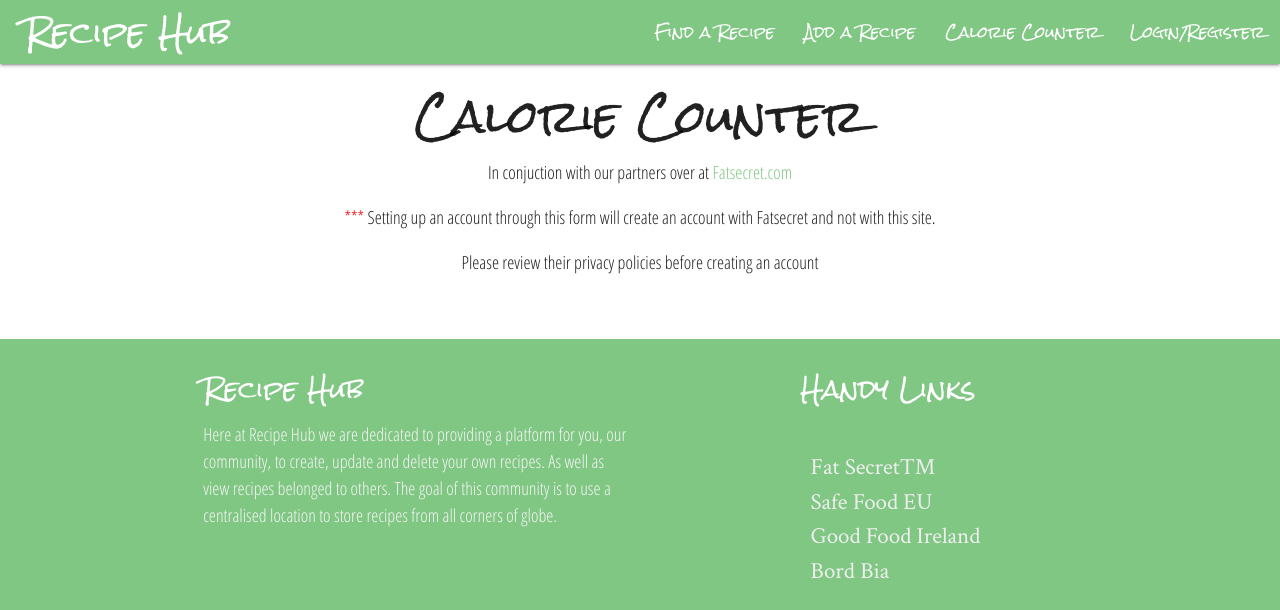
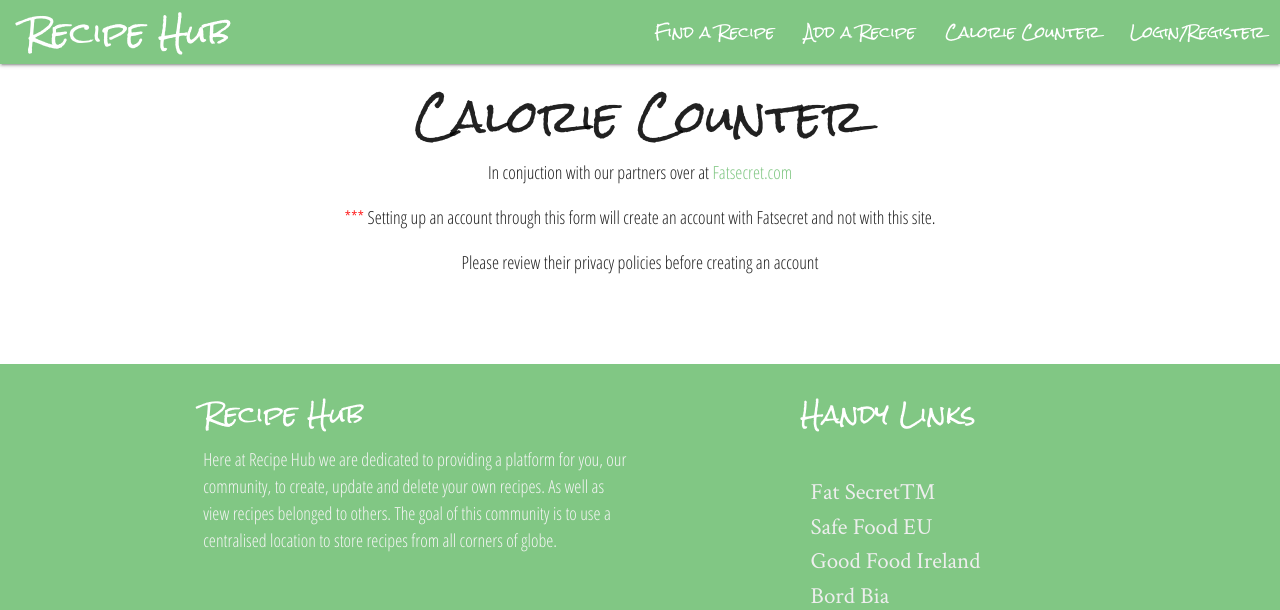
Before and after one commit to Didgerydont/data-centric-milestone-project, a Flask app: page /fatsecret in a window 1280 px wide. Shown: the top 610 px of the page. Run offline with Flask 2, Linux system fonts and the light colour scheme; some libraries are stand-ins or nearby versions; grey boxes are pictures that could not be loaded.

Commit message:
css not working for some reason

```diff
--- a/static/css/style.css
+++ b/static/css/style.css
@@ -6,6 +6,12 @@
 .login-success-center{
     text-align: center;
 }
+
+/* main */
+.main-content{
+    margin: 25px 0 25px;
+}
+
 /*text*/
 
 .headers{
--- a/templates/base.html
+++ b/templates/base.html
@@ -47,7 +47,7 @@
     </header>
 
 
-    <main>
+    <main class="main-content">
         {% block content %} {% endblock %}
 
     </main>
```
Also changed, not shown: README.md.
